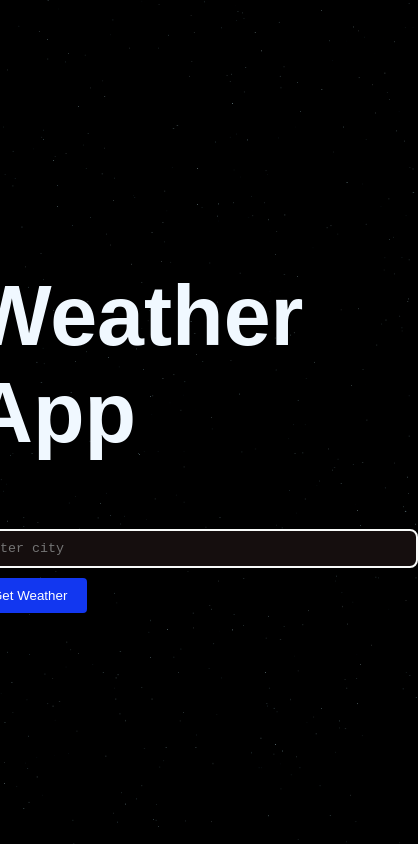
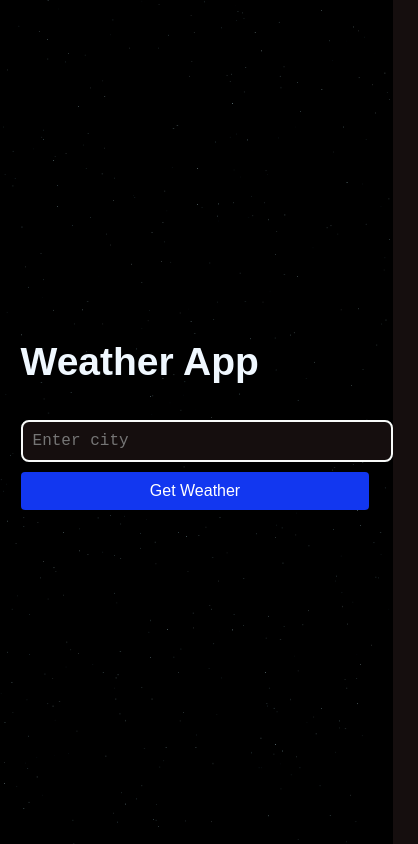
Before and after one commit to mishrashivam28/Weather-Web-App, a plain HTML site: page index.html in a window 390 px wide. Shown: the whole page, 418 px wide, since content can reach past the window. Drawn offline with Linux system fonts and the light colour scheme.

Commit message:
Update styles.css
add  Responsiveness

```diff
--- a/styles.css
+++ b/styles.css
@@ -69,3 +69,27 @@ p{
     font-size: larger;
 
 }
+@media (max-width: 600px) {
+    h1 {
+        font-size: 10vw;
+    }
+
+    h2 {
+        font-size: 1.2rem;
+    }
+
+    input {
+        width: 100%;
+        font-size: 1rem;
+    }
+
+    button {
+        width: 100%;
+        padding: 10px;
+        font-size: 1rem;
+    }
+
+    p {
+        font-size: 1rem;
+    }
+}
```
